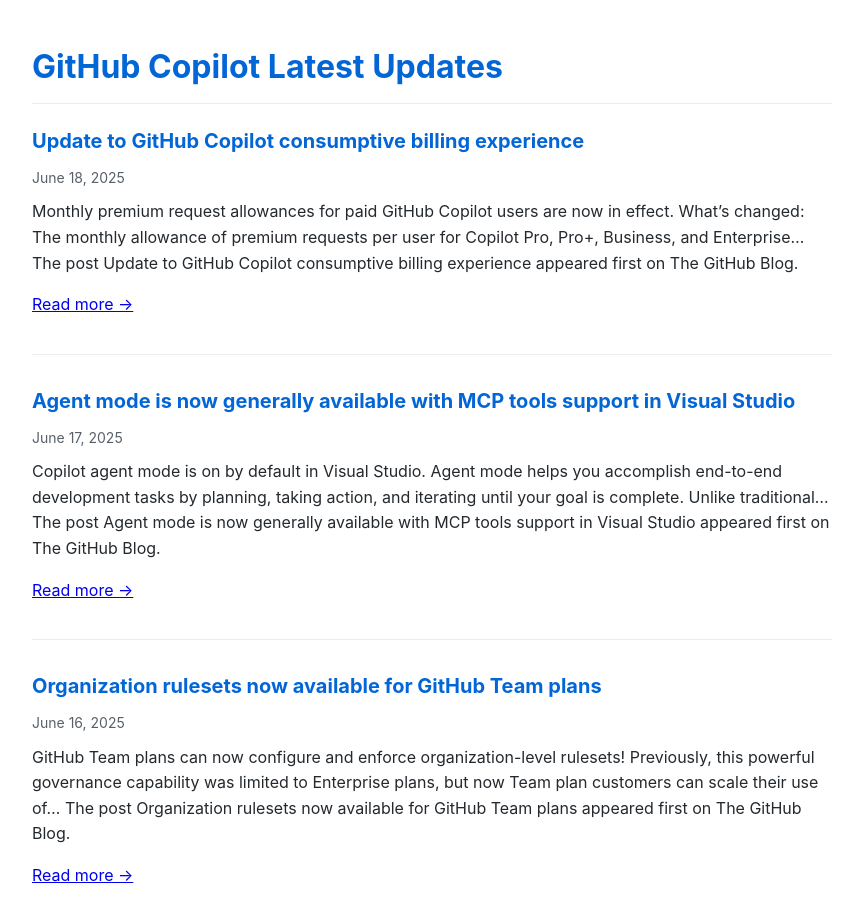
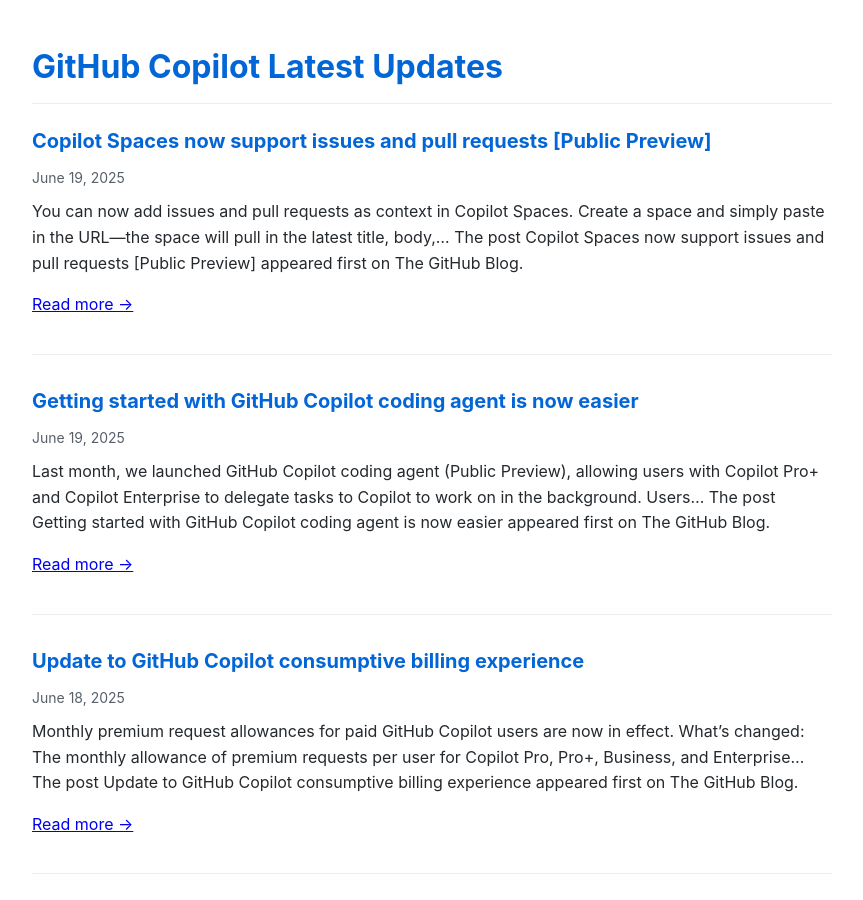
Before and after one commit to Oregand/oregand.github.io, a Jekyll site: the page copilot-feed.html, which Jekyll copies as it is, in a window 1280 px wide and 900 px high. Shown: the whole window, without its empty margins (208-1071 px from the left). Built offline with Jekyll 4.4.1, drawn with Linux system fonts in a browser that asks for light colours; some of the changed text lies outside the part shown.

Commit message:
Update RSS feed

```diff
--- a/copilot-feed.html
+++ b/copilot-feed.html
@@ -62,6 +62,32 @@
 </head>
 <body>
   <h1>GitHub Copilot Latest Updates</h1>
+
+  <div class="feed-item">
+    <div class="feed-title">
+      <a href="https://github.blog/changelog/2025-06-19-copilot-spaces-now-support-issues-and-pull-requests-public-preview" target="_blank">Copilot Spaces now support issues and pull requests [Public Preview]</a>
+    </div>
+    <div class="feed-date">June 19, 2025</div>
+    <div class="feed-description">
+      You can now add issues and pull requests as context in Copilot Spaces. Create a space and simply paste in the URL&#8212;the space will pull in the latest title, body,&#8230;
+The post Copilot Spaces now support issues and pull requests [Public Preview] appeared first on The GitHub Blog.
+
+      <p><a href="https://github.blog/changelog/2025-06-19-copilot-spaces-now-support-issues-and-pull-requests-public-preview" target="_blank">Read more →</a></p>
+    </div>
+  </div>
+
+  <div class="feed-item">
+    <div class="feed-title">
+      <a href="https://github.blog/changelog/2025-06-18-getting-started-with-github-copilot-coding-agent-is-now-easier" target="_blank">Getting started with GitHub Copilot coding agent is now easier</a>
+    </div>
+    <div class="feed-date">June 19, 2025</div>
+    <div class="feed-description">
+      Last month, we launched GitHub Copilot coding agent (Public Preview), allowing users with Copilot Pro+ and Copilot Enterprise to delegate tasks to Copilot to work on in the background. Users&#8230;
+The post Getting started with GitHub Copilot coding agent is now easier appeared first on The GitHub Blog.
+
+      <p><a href="https://github.blog/changelog/2025-06-18-getting-started-with-github-copilot-coding-agent-is-now-easier" target="_blank">Read more →</a></p>
+    </div>
+  </div>
 
   <div class="feed-item">
     <div class="feed-title">
@@ -167,34 +193,8 @@ The post Introducing Copilot Spaces: A new way to work with code and context app
     </div>
   </div>
 
-  <div class="feed-item">
-    <div class="feed-title">
-      <a href="https://github.blog/changelog/2025-05-29-improvements-to-c-code-completions-in-visual-studio-code" target="_blank">Improvements to C++ code completions in Visual Studio Code</a>
-    </div>
-    <div class="feed-date">May 29, 2025</div>
-    <div class="feed-description">
-      The C++ language has several levels of context outside of the active file. We have been working to improve the quality of C++ GitHub Copilot completions and have new updates&#8230;
-The post Improvements to C++ code completions in Visual Studio Code appeared first on The GitHub Blog.
-
-      <p><a href="https://github.blog/changelog/2025-05-29-improvements-to-c-code-completions-in-visual-studio-code" target="_blank">Read more →</a></p>
-    </div>
-  </div>
-
-  <div class="feed-item">
-    <div class="feed-title">
-      <a href="https://github.blog/changelog/2025-05-28-copilot-code-review-better-coverage-and-more-control" target="_blank">Copilot code review: Better coverage and more control</a>
-    </div>
-    <div class="feed-date">May 28, 2025</div>
-    <div class="feed-description">
-      Enhancements to Copilot code reviews: personal settings, improved comment quality, and expanded language support.
-The post Copilot code review: Better coverage and more control appeared first on The GitHub Blog.
-
-      <p><a href="https://github.blog/changelog/2025-05-28-copilot-code-review-better-coverage-and-more-control" target="_blank">Read more →</a></p>
-    </div>
-  </div>
-
   <div class="update-info">
-    Feed last updated: June 19, 2025 at 12:01 PM
+    Feed last updated: June 20, 2025 at 12:02 AM
   </div>
 </body>
 </html>
```
